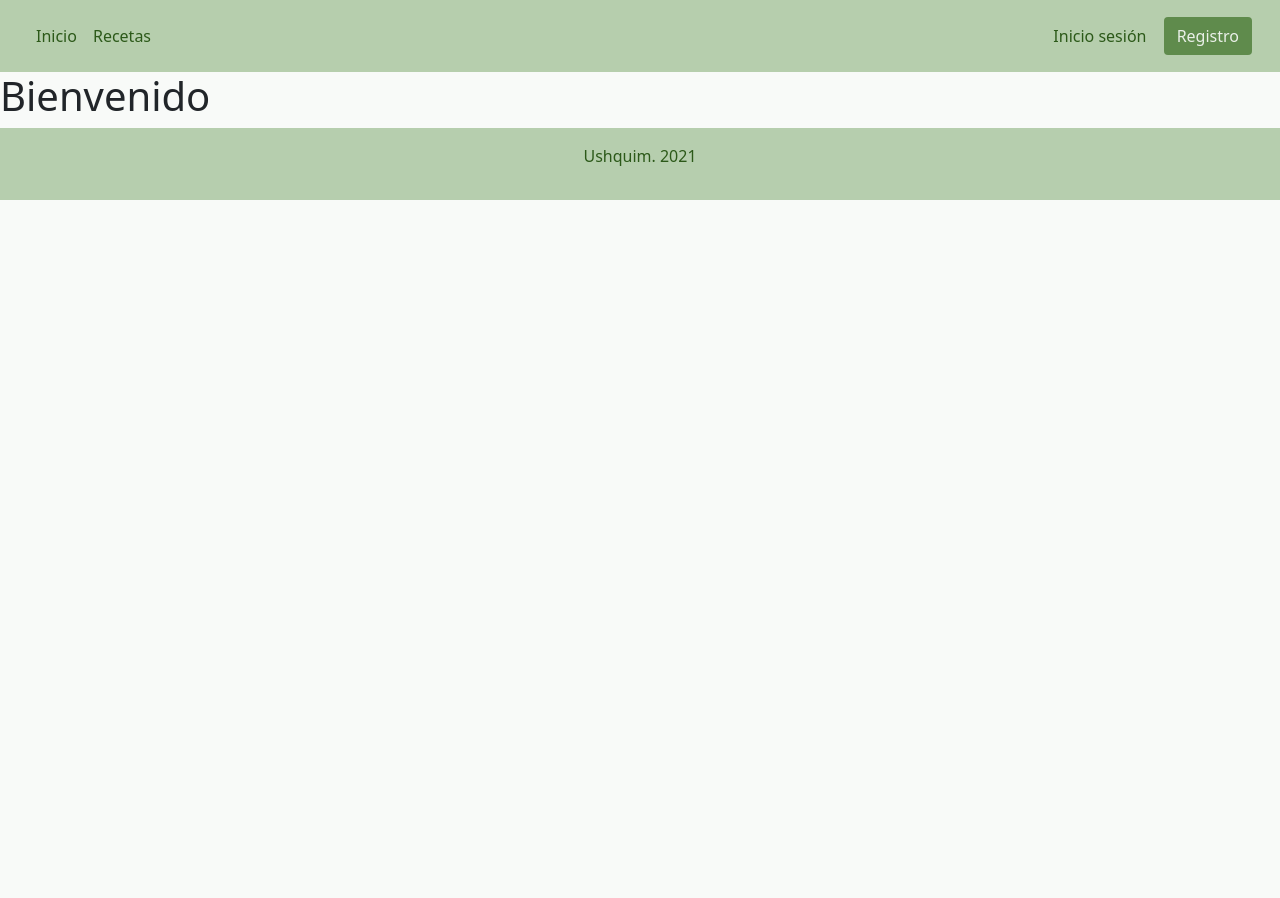
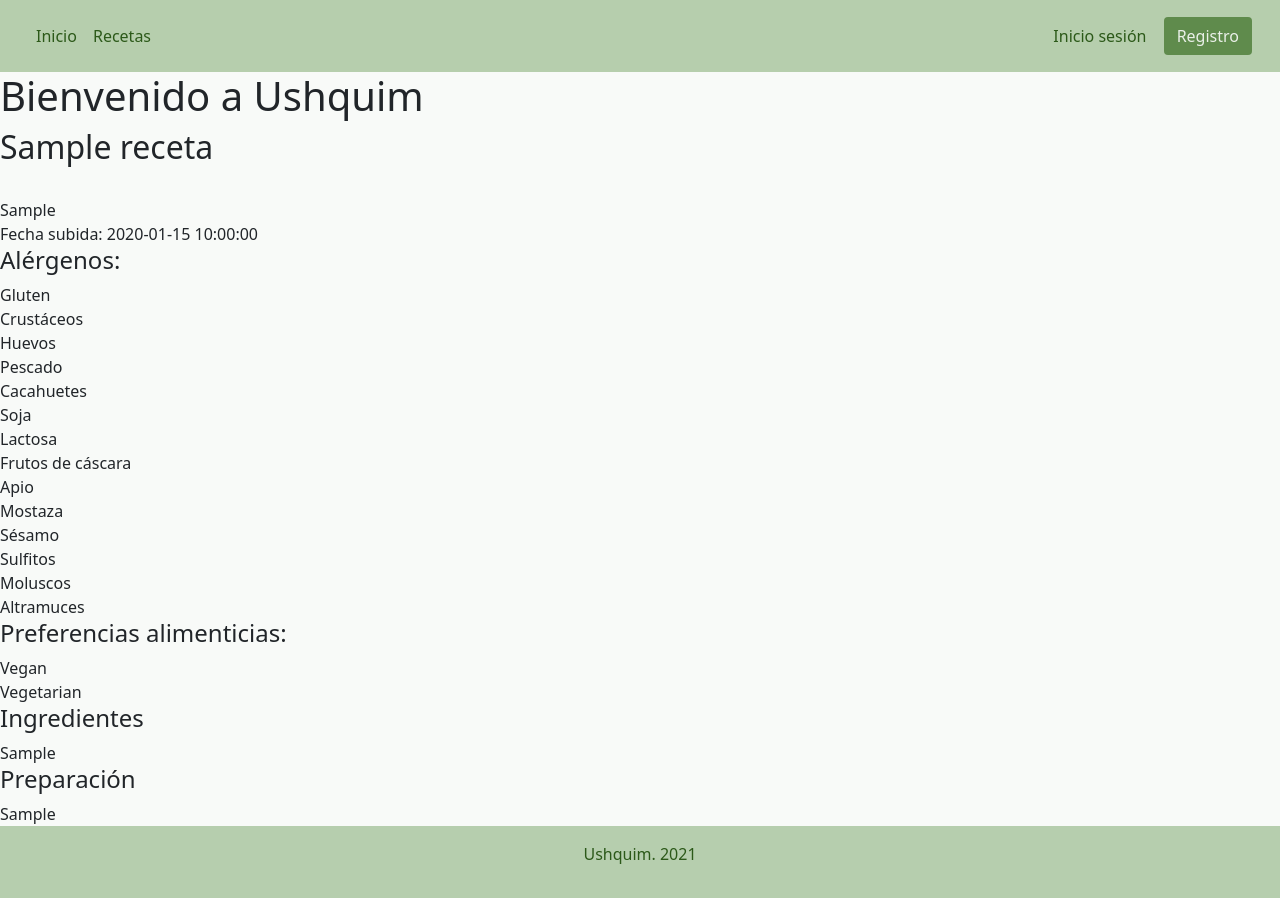
Before and after one commit to eiishon/Ushquim, a PHP site: page / in a window 1280 px wide. Before the commit the page ends 200 px from the top, so only its background shows below. Run offline with PHP 8.4, Linux system fonts and the light colour scheme; tables that the repository leaves empty hold one stand-in row (values such as "Sample post").

Commit message:
pagina inicio get recetas

```diff
--- a/app/mvc/Controller.php
+++ b/app/mvc/Controller.php
@@ -4,7 +4,91 @@ class Controller
 {
     public function inicio()
     {
-        require __DIR__ . '/../vista/paginas/inicio.php';
+        ob_start();
+        echo "<h1>Bienvenido a Ushquim </h1>";
+        try{
+            $db= new Model();
+            $resultado=$db->getRecetas();
+            if($resultado){
+                echo "<h2>".$resultado["nomReceta"]."</h2><br>";
+                echo $resultado["tPrep"]."<br>";
+                echo "Fecha subida: ".$resultado["fecha_subida"]."<br>";
+                if($resultado["gluten"] == 1 || $resultado["crustaceos"] == 1 ||
+                $resultado["huevos"] == 1 || $resultado["pescado"] == 1 ||
+                $resultado["cacahuetes"] == 1 || $resultado["soja"] == 1 ||
+                $resultado["lactosa"] == 1 || $resultado["frutosdecascara"] == 1 ||
+                $resultado["apio"] == 1 || $resultado["mostaza"] == 1 ||
+                $resultado["sesamo"] == 1 || $resultado["sulfitos"] == 1 ||
+                $resultado["moluscos"] == 1 || $resultado["altramuces"] == 1){
+                echo "<h4>Alérgenos:</h4>";
+                if($resultado["gluten"] == 1){
+                    echo "Gluten <br>";
+                }
+                if($resultado["crustaceos"] == 1){
+                    echo "Crustáceos <br>";
+                }if($resultado["huevos"] == 1){
+                    echo "Huevos<br>";
+                }
+                if($resultado["pescado"] == 1){
+                    echo "Pescado<br>";
+                }
+                if($resultado["cacahuetes"] == 1){
+                    echo "Cacahuetes<br>";
+                }
+                if($resultado["soja"] == 1){
+                    echo "Soja<br>";
+                }
+                if($resultado["lactosa"] == 1){
+                    echo "Lactosa <br>";
+                }
+                if($resultado["frutosdecascara"] == 1){
+                    echo "Frutos de cáscara<br>";
+                }
+                if($resultado["apio"] == 1){
+                    echo "Apio<br>";
+                }
+                if($resultado["mostaza"] == 1){
+                    echo "Mostaza<br>";
+                }
+                if($resultado["sesamo"] == 1){
+                    echo "Sésamo<br>";
+                }
+                if($resultado["sulfitos"] == 1){
+                    echo "Sulfitos<br>";
+                }
+                if($resultado["moluscos"] == 1){
+                    echo "Moluscos<br>";
+                }
+                if($resultado["altramuces"] == 1){
+                    echo "Altramuces<br>";
+                }
+
+            }
+                if($resultado["vegan"] == 1 || $resultado["vegetarian"] == 1){
+
+                    echo "<h4>Preferencias alimenticias:</h4>";
+
+                    if($resultado["vegan"] == 1){
+                        echo "Vegan<br>";
+                    }
+                    if($resultado["vegetarian"] == 1){
+                        echo "Vegetarian<br>";
+                    }
+                }
+                echo "<h4>Ingredientes</h4>";
+                echo $resultado["ingredientes"]."<br>";
+                echo "<h4>Preparación</h4>";
+                echo $resultado["receta"]."<br>";
+
+        }
+    }catch (Exception $e) {
+        error_log($e->getMessage() . microtime() . PHP_EOL, 3, "logException.txt");
+        header('Location: index.php?ctl=error');
+    } catch (Error $e) {
+        error_log($e->getMessage() . microtime() . PHP_EOL, 3, "logError.txt");
+        header('Location: index.php?ctl=error');
+    }
+    require __DIR__ . '/../vista/paginas/inicio.php';
     }
     public function error()
     {
@@ -821,8 +905,7 @@ class Controller
                 $apio, $mostaza, $sesamo, $sulfitos, $moluscos, $altramuces, $vegan, $vegetarian);
 
                 if ($resultado) {
-                	$contenido = 'Se ha registrado correctamente la receta. <a href="index.php?ctl=inicio">Volver al inicio.</a>';
-                	echo $contenido;
+                	header('Location: index.php?ctl=inicio');
                 }
 
             }
--- a/app/mvc/Model.php
+++ b/app/mvc/Model.php
@@ -138,6 +138,13 @@ class Model extends PDO
         $row = $result->fetch();
         return $row;
     }
+    public function getRecetas(){
+        $consulta = "SELECT `nomReceta`, `receta`, `tPrep`, `fecha_subida`, `ingredientes`, `aprobada`, `idUser`, `gluten`, `crustaceos`, `huevos`, `pescado`, `cacahuetes`, `soja`, `lactosa`, `frutosdecascara`, `apio`, `mostaza`, `sesamo`, `sulfitos`, `moluscos`, `altramuces`, `vegan`, `vegetarian` FROM `recetas` WHERE aprobada = 1";
+        $result = $this->conexion->prepare($consulta);
+        $result->execute();
+        $row = $result->fetch();
+        return $row;
+    }
 
     public function getIdReceta($receta){
         $consulta = "select idReceta from recetas where receta=:receta";
--- a/app/vista/paginas/inicio.php
+++ b/app/vista/paginas/inicio.php
@@ -1,5 +1,4 @@
-<?php ob_start() ?>
-<h1>Bienvenido</h1>
+
 
 <?php $contenido = ob_get_clean() ?>
 <?php include __DIR__.'/../layout.php' ?>
```
